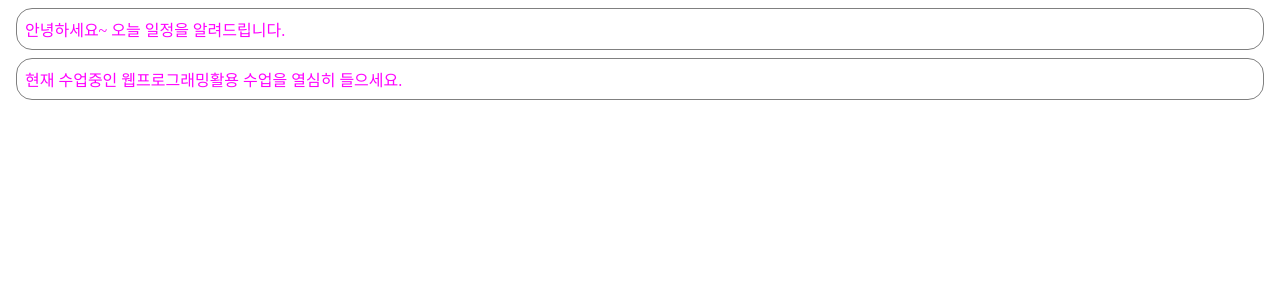
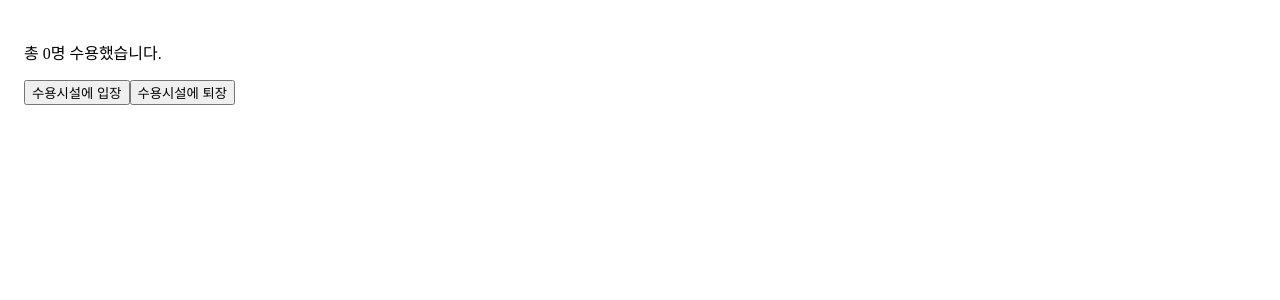
Before and after one commit to wjdtnd/24-2-react, a React (Create React App) app: page / in a window 1280 px wide. Shown: the top 300 px of the page. Built offline with nearby package versions, Linux system fonts and the light colour scheme.

Commit message:
240926 07장 Accomodate

```diff
--- a/src/ch07/Accomodate.jsx
+++ b/src/ch07/Accomodate.jsx
@@ -1,4 +1,33 @@
-import React, {useState} from "react";
+import React, {useState, useEffect} from "react";
+import useCounter from "./useCounter";
 
+const MAX_CAPACITY = 10;
+
+function Accommodate(props){
+    const [isFull, setIsFull]=useState(false);
+    const [count, increaseCount, decreaseCount]=useCounter(0);
+
+    //마운트 되었을때(컴포넌트 생성)랑 업데이트 되었을때(컴포넌트 내의 상태가 변경됨) 실행됨
+    useEffect(()=>{
+        console.log("=================");
+        console.log("useEffect 실행됨");
+        console.log(`isFull : ${isFull}`);
+    });
+
+    useEffect(() => {
+        setIsFull(count >=MAX_CAPACITY);
+        console.log(`isFull : ${isFull}`);
+    },[count]);
+
+    //출력되게 하는걸 랜더링이라고함
+    return(
+        <div style={{padding: 16}}>
+            <p>{`총 ${count}명 수용했습니다.`}</p>
+            <button onClick={increaseCount} disabled={isFull}>수용시설에 입장</button>
+            <button onClick={decreaseCount}>수용시설에 퇴장</button>
+            {isFull && <p style={{color:"red"}}>정원이 가득찼습니다.</p>}
+        </div>
+    )
+}
 
 export default Accommodate;
--- a/src/index.js
+++ b/src/index.js
@@ -14,6 +14,7 @@
 import Clock from "./ch04/Clock";
 import CommentList from "./ch05/CommentList";
 import NotificationList from "./ch06/NotificationList";
+import Accommodate from "./ch07/Accomodate";
 
 const root = ReactDOM.createRoot(document.getElementById('root'));
 
@@ -27,7 +28,7 @@
 // )
 root.render(
   <React.StrictMode>
-    <NotificationList />
+    <Accommodate />
   </React.StrictMode>
 );
 
```
